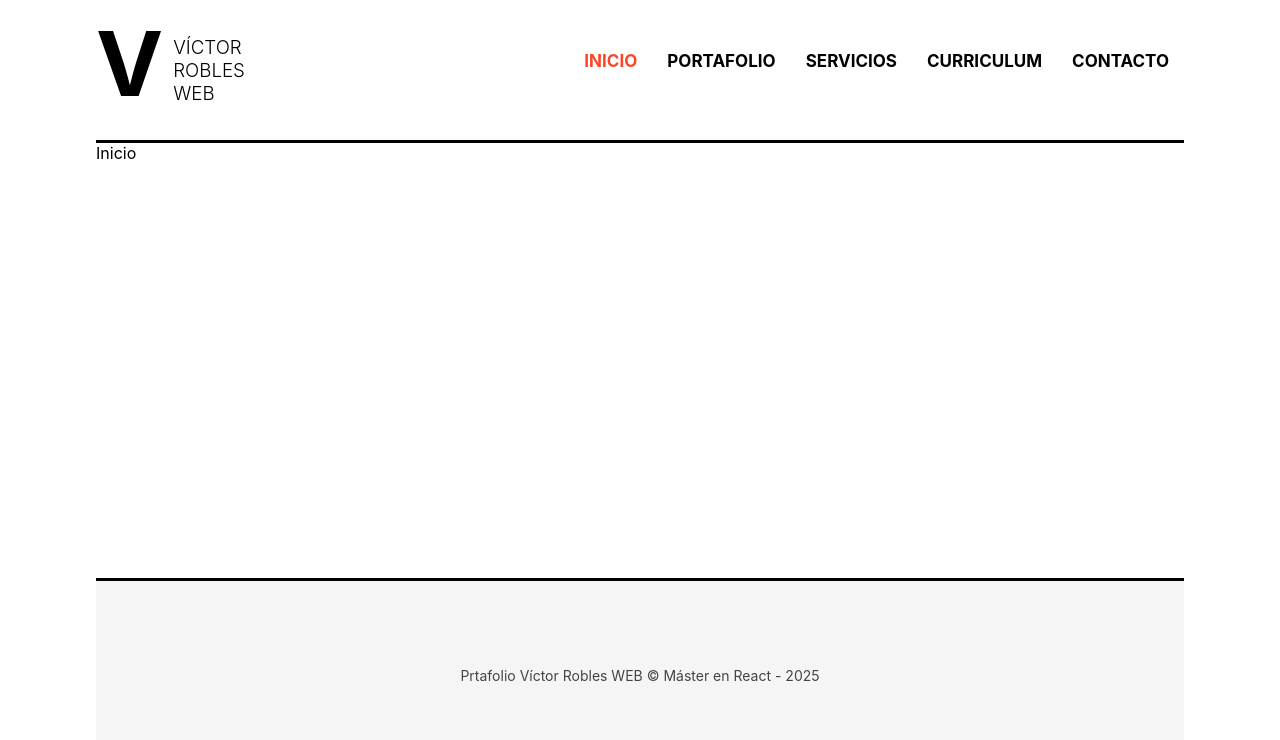
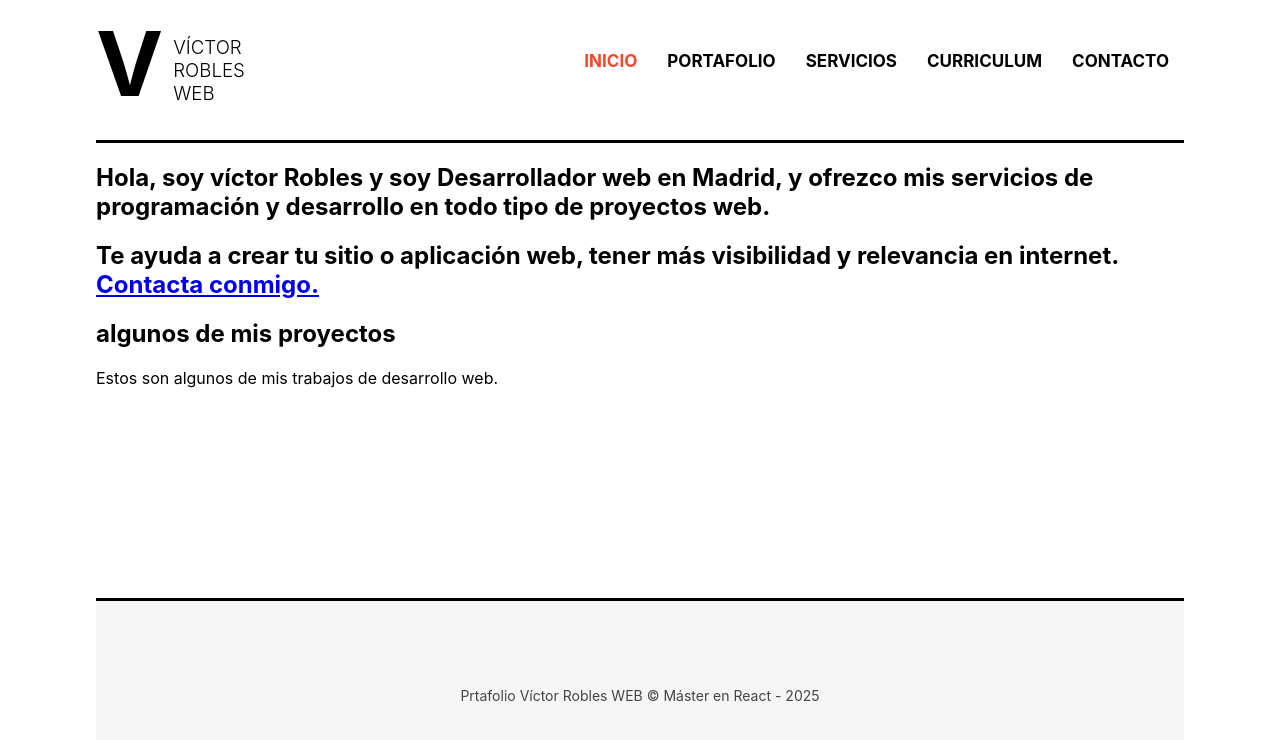
Before and after one commit to TarikMaarijAbdallaoui/08-proyecto2, a React (Create React App) app: page /inicio in a window 1280 px wide. Shown: the top 740 px of the page. Built offline with nearby package versions, Linux system fonts and the light colour scheme.

Commit message:
Crear paginas del portafolio

```diff
--- a/src/components/Contacto.js
+++ b/src/components/Contacto.js
@@ -3,6 +3,17 @@
 
 export const Contacto = () => {
   return (
-    <div>Contacto</div>
+    <div className='page'>
+      <h1> Contacto </h1>
+
+      <forma className="contacto" action="mailto:victor@victor.com">
+        <input type="text" placeholder="Nombre" />
+        <input type="text" placeholder="Apellidos" />
+        <input type="text" placeholder="Email" />
+        <textarea placeholder="Motivo de contacto" />
+        <input type="submit" value="Enviar" />
+
+      </forma>
+    </div>
   )
 }
--- a/src/components/Curriculum.js
+++ b/src/components/Curriculum.js
@@ -3,6 +3,16 @@
 
 export const Curriculum = () => {
   return (
-    <div>Curriculum</div>
+      <div className="page">
+      <h1> Curriculum </h1>
+
+      <h2> Experiencia </h2>
+      <h2> Conocimientos </h2>
+      <h2> Educación </h2>
+      <h2> Proyectos personales </h2>
+      <h2> Reconocimientos y otros </h2>
+      <h2> Otros </h2>
+
+    </div>
   )
 }
--- a/src/components/Inicio.js
+++ b/src/components/Inicio.js
@@ -1,8 +1,27 @@
 
 import React from 'react'
+import { Link } from 'react-router-dom'
 
 export const Inicio = () => {
   return (
-    <div>Inicio</div>
+    <div>
+       <h1>
+        Hola, soy víctor Robles y soy Desarrollador web en Madrid,
+        y ofrezco mis servicios de programación y desarrollo en
+        todo tipo de proyectos web.
+       </h1>
+
+       <h2>
+        Te ayuda a crear tu sitio o aplicación web, tener más
+        visibilidad y relevancia en internet.<Link to="/contacto"> Contacta conmigo. </Link>
+       </h2>
+
+       <section className="lasts-works">
+        <h2> algunos de mis proyectos </h2>
+        <p> Estos son algunos de mis trabajos de desarrollo web.</p>
+
+        <div className="works"></div>
+       </section>
+    </div>
   )
 }
--- a/src/components/Portafolio.js
+++ b/src/components/Portafolio.js
@@ -1,8 +1,9 @@
-
-import React from 'react'
+import React from "react";
 
 export const Portafolio = () => {
   return (
-    <div>Portafolio</div>
-  )
-}
+    <div className="page">
+      <h1> Portafolio </h1>
+    </div>
+  );
+};
--- a/src/components/Servicios.js
+++ b/src/components/Servicios.js
@@ -1,8 +1,26 @@
-
-import React from 'react'
+import React from "react";
 
 export const Servicios = () => {
   return (
-    <div>Servicios</div>
-  )
-}
+    <div className="page">
+      <h1> Servicios </h1>
+
+      <section className="services">
+        <article className="service">
+          <h2> Diseño web</h2>
+          <p> Hago que tu web se vea bonita </p>
+        </article>
+
+         <article className="service">
+          <h2> Disarrollo web</h2>
+          <p> creo tu página web desde cero </p>
+        </article>
+
+         <article className="service">
+          <h2> Posicionamiento web</h2>
+          <p> Hago que tu web aparezca en Google y la vea la gente </p>
+        </article>
+      </section>
+    </div>
+  );
+};
```
